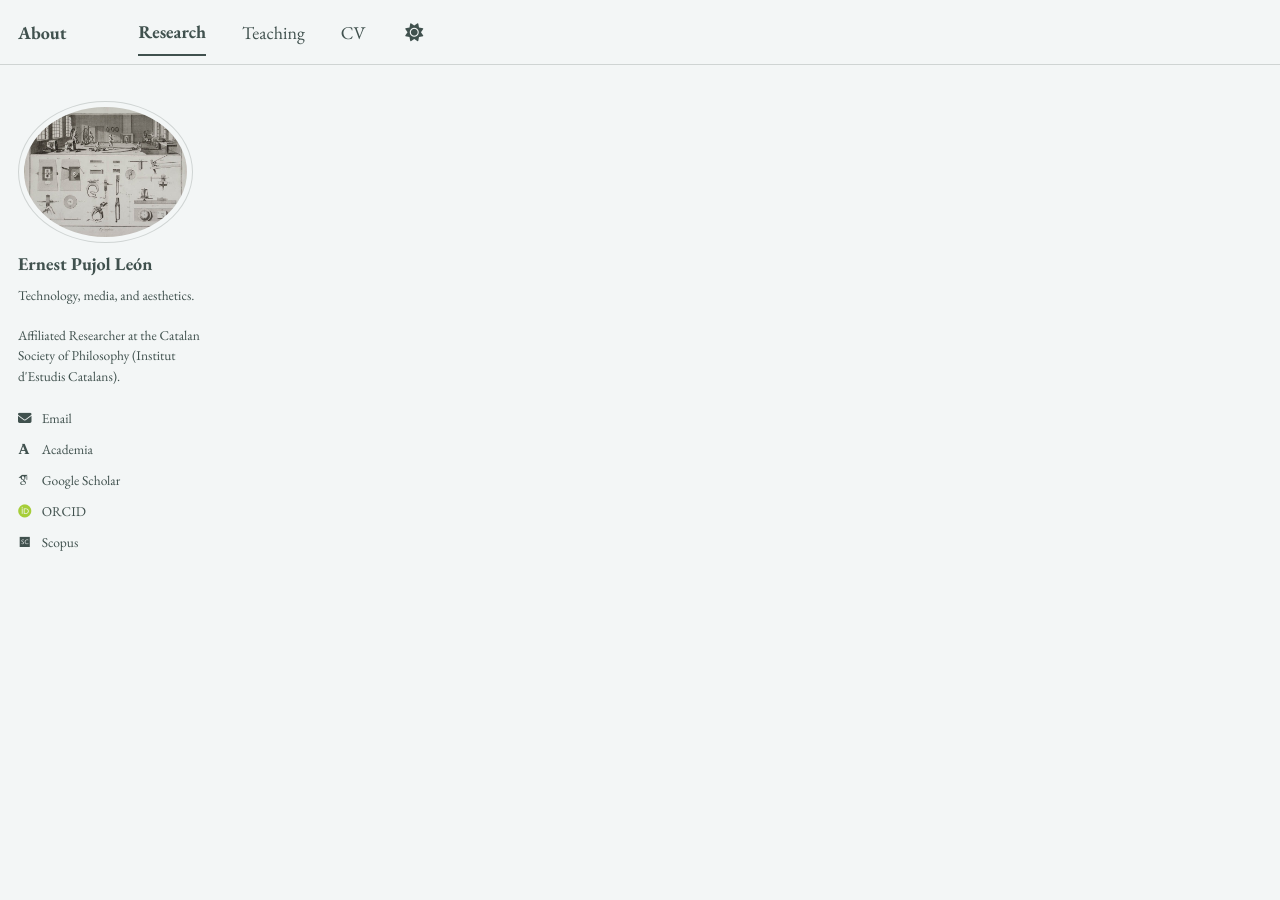
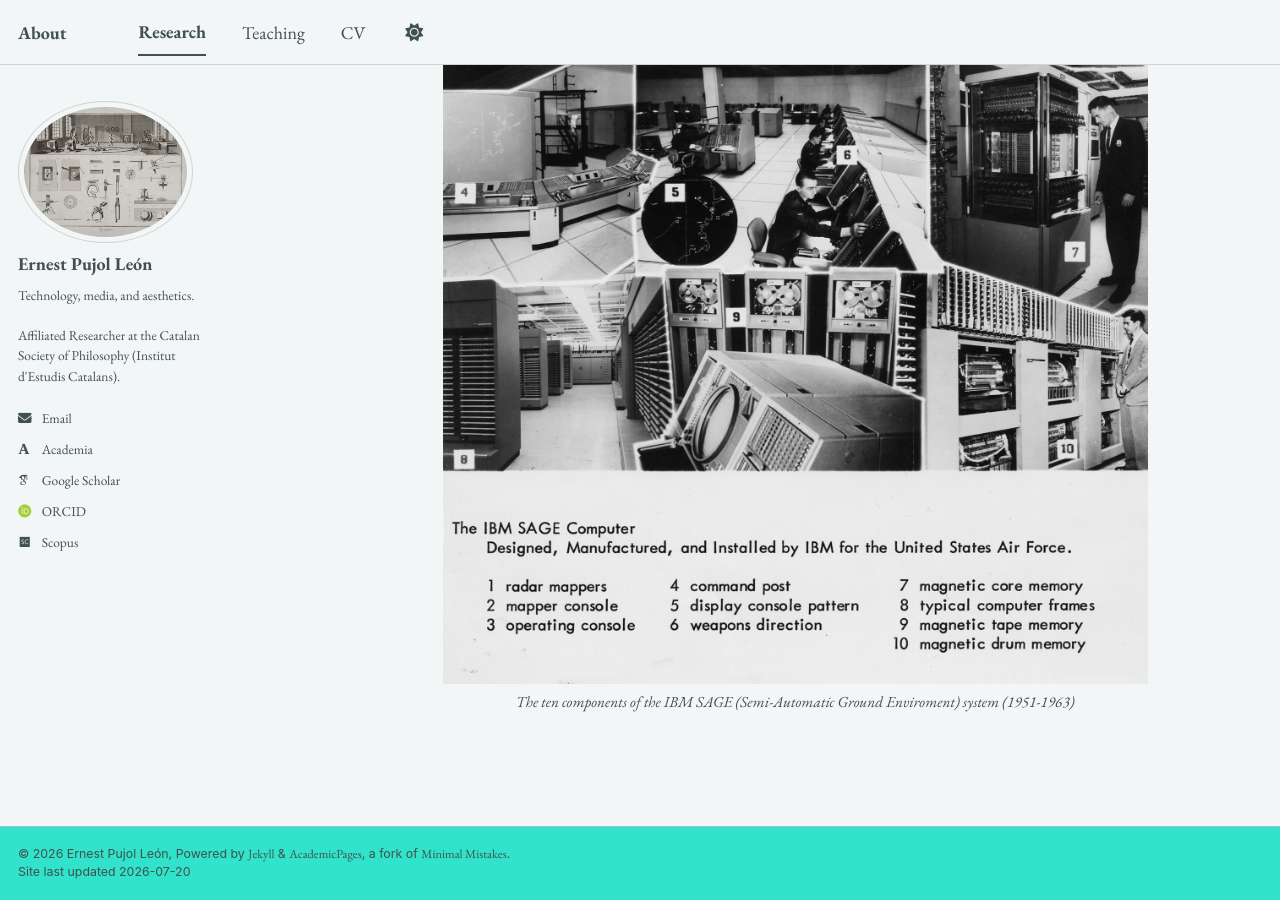
Before and after one commit to epujol90/epujol90.github.io, a Jekyll site: the page built from _pages/research.md, in a window 1280 px wide and 900 px high, scrolled down 2777 px. Built offline with Jekyll 4.4.1, drawn with Linux system fonts in a browser that asks for light colours; some web fonts are replaced; a script bundle is joined from its source files by our own code; library files that are not in the unit come from our copies.

Commit message:
Update research.md

```diff
--- a/_pages/research.md
+++ b/_pages/research.md
@@ -33,3 +33,8 @@ Since the postwar period, the digital computer has been heralded as reintroducin
   <img src="/images/IMG_2492.jpeg" alt="description" style="width: 80%;">
   <p style="font-style: italic; font-size: 0.85em; width: 80%; margin: 0.5em auto 2em;">Whirlwind Computer Room Floor Plan, Barta Building, MIT (1951)</p>
 </div>
+
+<div style="text-align: center;">
+  <img src="/images/IMG_2495.jpeg" alt="description" style="width: 80%;">
+  <p style="font-style: italic; font-size: 0.85em; width: 80%; margin: 0.5em auto 2em;">The ten components of the IBM SAGE (Semi-Automatic Ground Enviroment) system (1951-1963)</p>
+</div>
```
